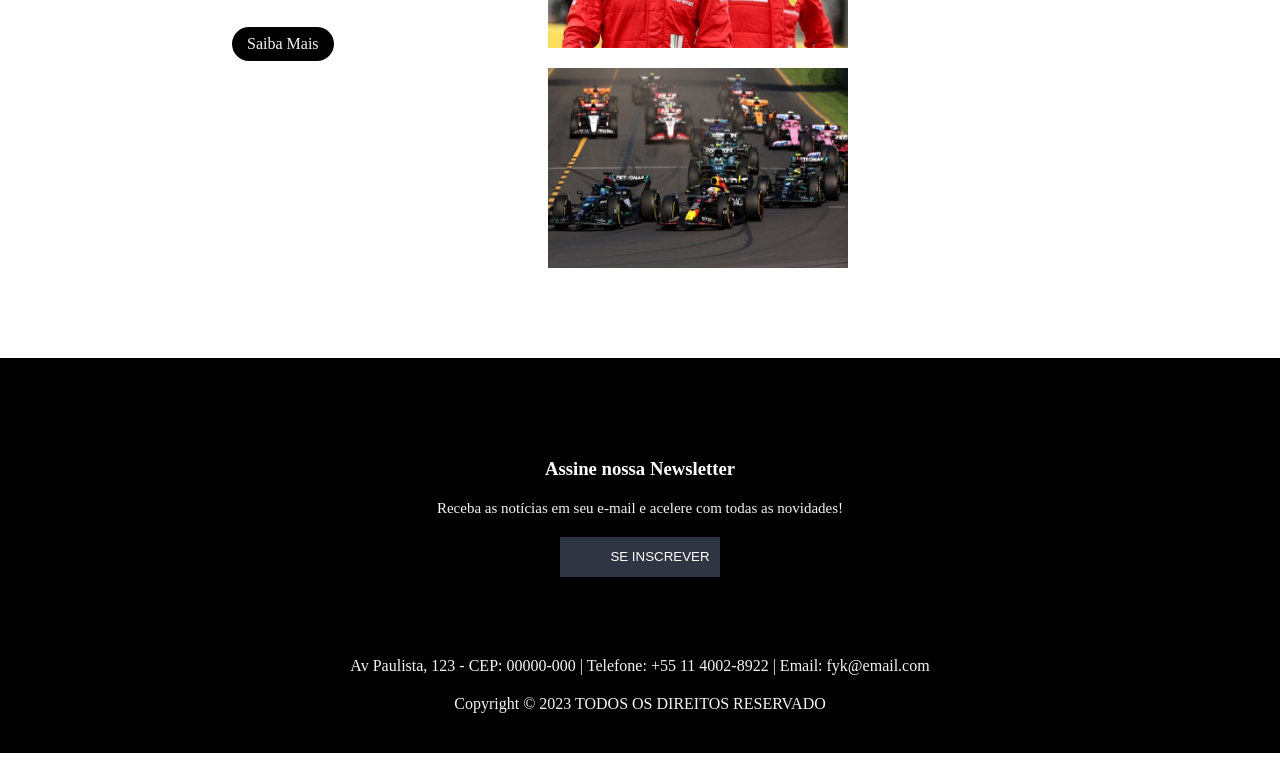
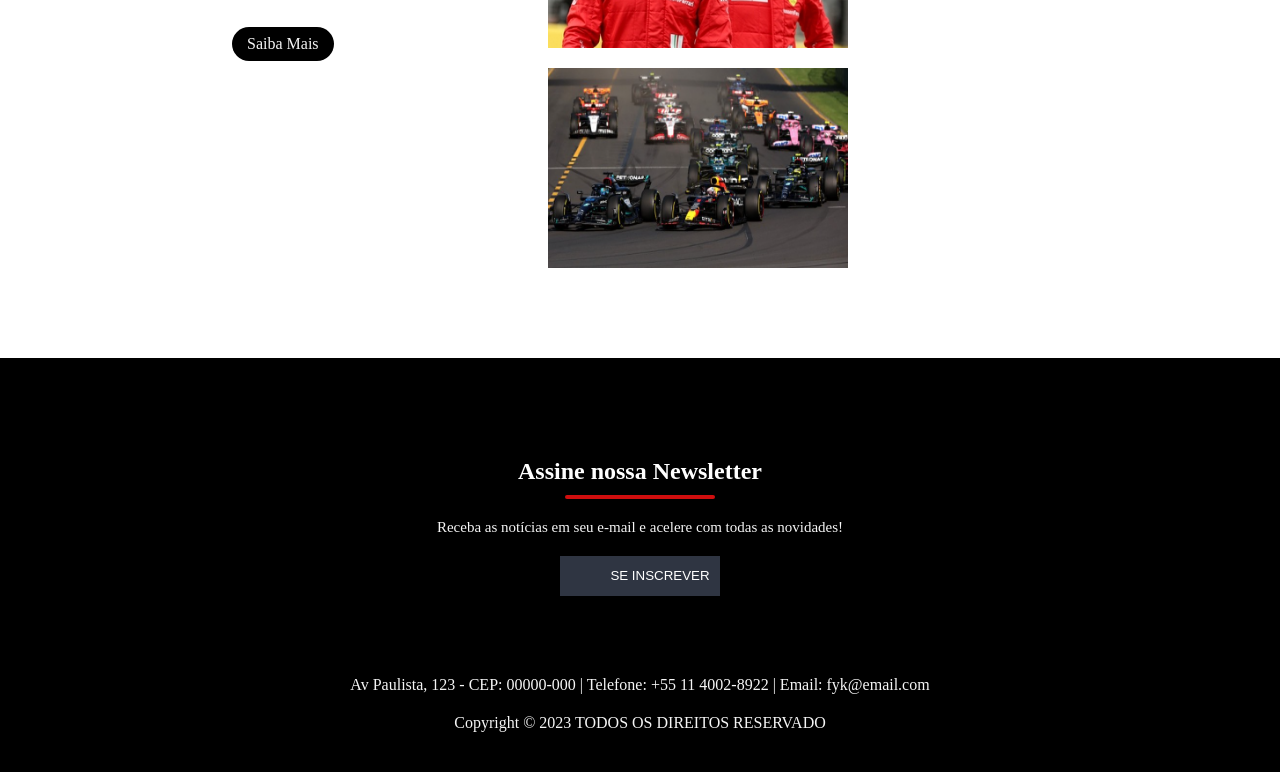
Before and after one commit to KawamotoDev/F1Mania, a plain HTML site: page index.html in a window 1280 px wide. Shown: the part 3022-3794 px from the top of the page. Drawn offline with Linux system fonts and the light colour scheme.

Commit message:
Adição de Formulário e Correções

```diff
--- a/index.html
+++ b/index.html
@@ -83,7 +83,8 @@
 
     <section class="form">
         <form>
-            <h1>Assine nossa Newsletter</h1>
+            <h2>Assine nossa Newsletter</h2>
+            <div class="line"></div>
             <p>Receba as notícias em seu e-mail e acelere com todas as novidades!</p>
             <div class="email-box">
                 <i class="fas fa-envelope"></i>
```
